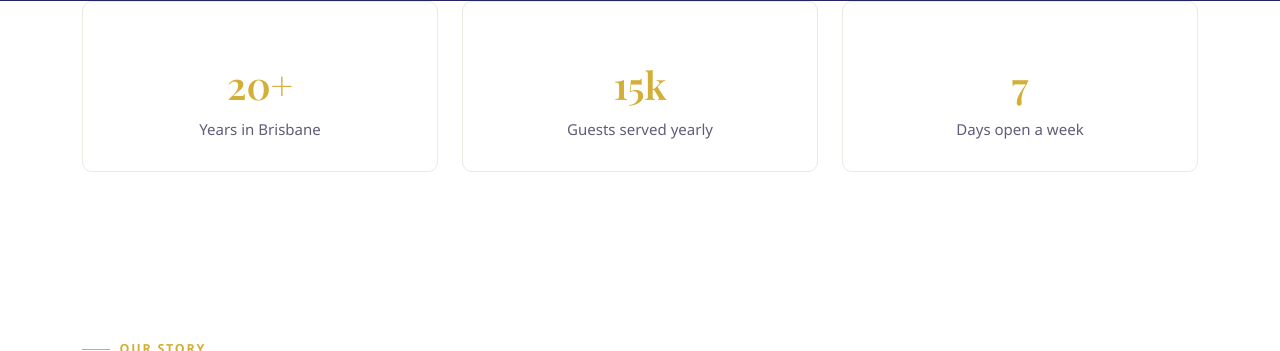
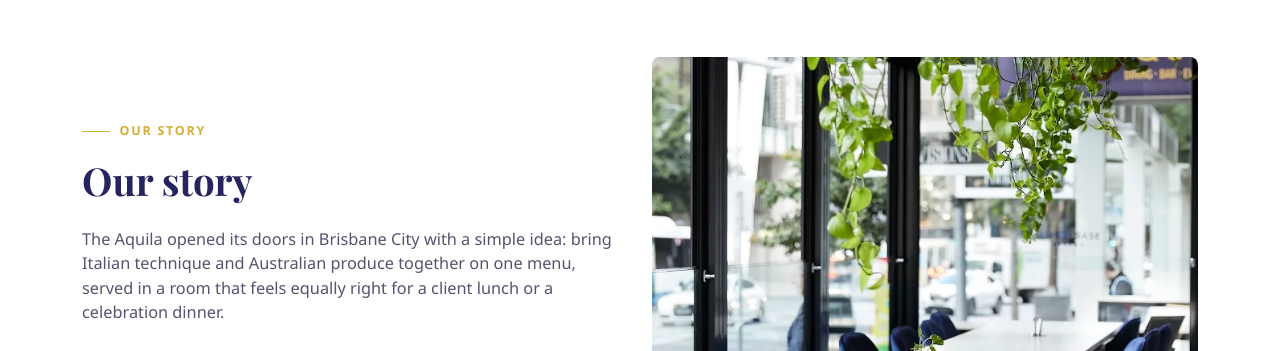
Before and after one commit to palden518/aquila_web, a Laravel app: page /about in a window 1280 px wide. Shown: the part 579-930 px from the top of the page. Run offline with Laravel 10, Linux system fonts and the light colour scheme; data comes from the database, SQL or seed files in the repository; some libraries are stand-ins or nearby versions; some web fonts are replaced.

Commit message:
about page  fix

```diff
--- a/app/Http/Controllers/AboutController.php
+++ b/app/Http/Controllers/AboutController.php
@@ -8,22 +8,46 @@ class AboutController extends Controller
 {
     public function index()
     {
+        $contentApproved = Setting::get('about_content_approved') === 'true';
+        $approvedSetting = static function (string $key, string $fallback) use ($contentApproved): string {
+            return $contentApproved
+                ? (Setting::get($key, $fallback) ?? $fallback)
+                : $fallback;
+        };
+
+        $stats = [];
+        if ($contentApproved) {
+            for ($index = 1; $index <= 3; $index++) {
+                $value = Setting::get("about_stat_{$index}_value");
+                $label = Setting::get("about_stat_{$index}_label");
+
+                if ($value !== null && trim($value) !== '' && $label !== null && trim($label) !== '') {
+                    $stats[] = [
+                        'value' => $value,
+                        'label' => $label,
+                    ];
+                }
+            }
+        }
+
         $content = [
-            'eyebrow' => Setting::get('about_eyebrow', 'Our story'),
-            'heading' => Setting::get('about_heading', 'Two decades of <span class="text-gold-italic">Brisbane hospitality</span>'),
-            'intro' => Setting::get('about_intro', "The Aquila has been a fixture of Brisbane's dining scene for over twenty years, bringing together Italian tradition and modern Australian produce for regulars, office professionals, and everyone in between."),
-            'image' => Setting::get('about_image', 'https://images.unsplash.com/photo-1414235077428-338989a2e8c0?w=1200&q=80'),
-
-            'story_heading' => Setting::get('about_story_heading', 'From a small kitchen to a Brisbane institution'),
-            'story_paragraph_1' => Setting::get('about_story_paragraph_1', 'The Aquila opened its doors in Brisbane City with a simple idea: bring Italian technique and Australian produce together on one menu, served in a room that feels equally right for a client lunch or a celebration dinner.'),
-            'story_paragraph_2' => Setting::get('about_story_paragraph_2', "Two decades on, that idea hasn't changed. Our kitchen still works with seasonal, local ingredients, our floor team still knows plenty of guests by name, and we still open our doors seven days a week for dining, drinks, and private events."),
-            'story_image' => Setting::get('about_story_image', 'https://images.unsplash.com/photo-1517248135467-4c7edcad34c4?w=1200&q=80'),
-
-            'stats' => [
-                ['value' => Setting::get('about_stat_1_value', '20+'), 'label' => Setting::get('about_stat_1_label', 'Years in Brisbane')],
-                ['value' => Setting::get('about_stat_2_value', '15k'), 'label' => Setting::get('about_stat_2_label', 'Guests served yearly')],
-                ['value' => Setting::get('about_stat_3_value', '7'), 'label' => Setting::get('about_stat_3_label', 'Days open a week')],
-            ],
+            'eyebrow' => $approvedSetting('about_eyebrow', 'Our story'),
+            'heading' => $approvedSetting('about_heading', 'About The Aquila'),
+            'intro' => $approvedSetting(
+                'about_intro',
+                'From business lunches to evening dining, The Aquila offers a refined yet welcoming space for our regulars, office professionals, and corporate guests.'
+            ),
+            'image' => 'images/about page/dining.webp',
+            'image_alt' => 'Restaurant dining area with tables and large windows',
+            'story_heading' => $approvedSetting('about_story_heading', 'Our story'),
+            'story_paragraph_1' => $approvedSetting(
+                'about_story_paragraph_1',
+                'The Aquila opened its doors in Brisbane City with a simple idea: bring Italian technique and Australian produce together on one menu, served in a room that feels equally right for a client lunch or a celebration dinner.'
+            ),
+            'story_paragraph_2' => $approvedSetting('about_story_paragraph_2', ''),
+            'story_image' => 'images/about page/outdoor.webp',
+            'story_image_alt' => 'Dining area with tables beside large windows and hanging plants',
+            'stats' => $stats,
         ];
 
         return view('about', compact('content'));
--- a/resources/views/about.blade.php
+++ b/resources/views/about.blade.php
@@ -5,24 +5,19 @@
     <meta name="viewport" content="width=device-width, initial-scale=1.0">
     <title>About Us — The Aquila, Brisbane City</title>
 
-    {{-- Google Fonts --}}
     <link rel="preconnect" href="https://fonts.googleapis.com">
     <link rel="preconnect" href="https://fonts.gstatic.com" crossorigin>
     <link href="https://fonts.googleapis.com/css2?family=Playfair+Display:ital,wght@0,600;0,700;1,600;1,700&family=Cagliostro&display=swap" rel="stylesheet">
-
-    {{-- Bootstrap CSS --}}
     <link href="https://cdn.jsdelivr.net/npm/bootstrap@5.3.3/dist/css/bootstrap.min.css" rel="stylesheet">
-
-    {{-- Page styles (same stylesheet as the rest of the site — no new CSS added) --}}
     <link rel="stylesheet" href="{{ asset('css/app.css') }}">
+    <link rel="stylesheet" href="{{ asset('css/about.css') }}">
 </head>
 <body>
-    <x-cart-flash />
+    <a class="about-skip-link" href="#main-content">Skip to main content</a>
 
-    {{-- ============================= NAVBAR ============================= --}}
     <nav class="navbar navbar-expand-lg aquila-navbar sticky-top">
         <div class="container">
-            <a class="navbar-brand" href="{{ url('/') }}">
+            <a class="navbar-brand" href="{{ route('home') }}">
                 <img src="{{ asset('images/logo.webp') }}" alt="The Aquila logo">
                 AQUILA
             </a>
@@ -40,7 +35,6 @@
                     <li class="nav-item"><a class="nav-link {{ request()->routeIs('specials') ? 'active' : '' }}" href="{{ route('specials') }}">Specials &amp; packages</a></li>
                     <li class="nav-item"><a class="nav-link {{ request()->routeIs('events') ? 'active' : '' }}" href="{{ route('events') }}">Events &amp; catering</a></li>
                     <li class="nav-item"><a class="nav-link {{ request()->routeIs('about') ? 'active' : '' }}" href="{{ route('about') }}">About</a></li>
-                    <!-- <li class="nav-item"><a class="nav-link {{ request()->routeIs('ordermenu') ? 'active' : '' }}" href="{{ route('ordermenu') }}">Order</a></li> -->
                     <li class="nav-item"><a class="nav-link {{ request()->routeIs('contact') ? 'active' : '' }}" href="{{ route('contact') }}">Contact</a></li>
                     <li class="nav-item"><x-cart-link /></li>
                 </ul>
@@ -50,11 +44,14 @@
         </div>
     </nav>
 
-    {{-- ============================= HERO ============================= --}}
+    <main id="main-content">
         <header class="hero-section">
             <div class="container">
+                @php
+                    $heroImageExists = $content['image'] && is_file(public_path($content['image']));
+                @endphp
                 <div class="row align-items-center gy-5">
-                <div class="col-lg-5">
+                    <div class="{{ $heroImageExists ? 'col-lg-5' : 'col-lg-8' }}">
                         <span class="eyebrow">{{ $content['eyebrow'] }}</span>
                         <h1 class="hero-heading">{!! $content['heading'] !!}</h1>
                         <p class="hero-copy">{{ $content['intro'] }}</p>
@@ -64,16 +61,18 @@
                         </div>
                     </div>
 
+                    @if ($heroImageExists)
                         <div class="col-lg-7">
                             <div class="hero-gallery-main">
-                        <img src="{{ $content['image'] }}" alt="Inside The Aquila">
+                                <img class="about-image" src="{{ asset($content['image']) }}" alt="{{ $content['image_alt'] }}">
                             </div>
                         </div>
+                    @endif
                 </div>
             </div>
         </header>
 
-    {{-- ============================= STATS ============================= --}}
+        @if (!empty($content['stats']))
             <section class="section-padded pt-0">
                 <div class="container">
                     <div class="row g-4">
@@ -88,27 +87,33 @@
                     </div>
                 </div>
             </section>
+        @endif
 
-    {{-- ============================= OUR STORY ============================= --}}
         <section class="section-padded" id="about">
             <div class="container">
+                @php
+                    $storyImageExists = $content['story_image'] && is_file(public_path($content['story_image']));
+                @endphp
                 <div class="row align-items-center gy-5">
-                <div class="col-lg-6">
+                    <div class="{{ $storyImageExists ? 'col-lg-6' : 'col-lg-12' }}">
                         <span class="eyebrow">Our story</span>
                         <h2 class="section-heading mb-4">{{ $content['story_heading'] }}</h2>
                         <p class="section-lede">{{ $content['story_paragraph_1'] }}</p>
+                        @if ($content['story_paragraph_2'] !== '')
                             <p>{{ $content['story_paragraph_2'] }}</p>
+                        @endif
                     </div>
+                    @if ($storyImageExists)
                         <div class="col-lg-6">
                             <div class="hero-gallery-main">
-                        <img src="{{ $content['story_image'] }}" alt="The Aquila kitchen and team">
+                                <img class="about-image" src="{{ asset($content['story_image']) }}" alt="{{ $content['story_image_alt'] }}">
                             </div>
                         </div>
+                    @endif
                 </div>
             </div>
         </section>
 
-    {{-- ============================= WHY AQUILA (shared with homepage) ============================= --}}
         <section class="section-padded pt-0">
             <div class="container">
                 <span class="eyebrow">Why Aquila</span>
@@ -118,7 +123,7 @@
                     <div class="col-lg-3 col-md-6">
                         <div class="feature-card" style="text-align:center;">
                             <div class="feature-icon" style="display:flex;align-items:center;justify-content:center;margin:0 auto;">
-                            <svg width="20" height="20" viewBox="0 0 24 24" fill="none" stroke="currentColor" stroke-width="1.8" stroke-linecap="round" stroke-linejoin="round">
+                                <svg aria-hidden="true" width="20" height="20" viewBox="0 0 24 24" fill="none" stroke="currentColor" stroke-width="1.8" stroke-linecap="round" stroke-linejoin="round">
                                     <path d="M7 2v6a2 2 0 0 0 2 2v12"></path>
                                     <path d="M7 2a2 2 0 0 0-2 2v4a2 2 0 0 0 2 2"></path>
                                     <path d="M17 2a5 5 0 0 0-5 5v15"></path>
@@ -132,7 +137,7 @@
                     <div class="col-lg-3 col-md-6">
                         <div class="feature-card" style="text-align:center;">
                             <div class="feature-icon" style="display:flex;align-items:center;justify-content:center;margin:0 auto;">
-                            <svg width="20" height="20" viewBox="0 0 24 24" fill="none" stroke="currentColor" stroke-width="1.8" stroke-linecap="round" stroke-linejoin="round">
+                                <svg aria-hidden="true" width="20" height="20" viewBox="0 0 24 24" fill="none" stroke="currentColor" stroke-width="1.8" stroke-linecap="round" stroke-linejoin="round">
                                     <rect x="2" y="7" width="20" height="14" rx="2"></rect>
                                     <path d="M16 21V5a2 2 0 0 0-2-2h-4a2 2 0 0 0-2 2v16"></path>
                                 </svg>
@@ -144,7 +149,7 @@
                     <div class="col-lg-3 col-md-6">
                         <div class="feature-card" style="text-align:center;">
                             <div class="feature-icon" style="display:flex;align-items:center;justify-content:center;margin:0 auto;">
-                            <svg width="20" height="20" viewBox="0 0 24 24" fill="none" stroke="currentColor" stroke-width="1.8" stroke-linecap="round" stroke-linejoin="round">
+                                <svg aria-hidden="true" width="20" height="20" viewBox="0 0 24 24" fill="none" stroke="currentColor" stroke-width="1.8" stroke-linecap="round" stroke-linejoin="round">
                                     <rect x="3" y="4" width="18" height="18" rx="2"></rect>
                                     <path d="M16 2v4"></path>
                                     <path d="M8 2v4"></path>
@@ -163,7 +168,7 @@
                     <div class="col-lg-3 col-md-6">
                         <div class="feature-card" style="text-align:center;">
                             <div class="feature-icon" style="display:flex;align-items:center;justify-content:center;margin:0 auto;">
-                            <svg width="20" height="20" viewBox="0 0 24 24" fill="none" stroke="currentColor" stroke-width="1.8" stroke-linecap="round" stroke-linejoin="round">
+                                <svg aria-hidden="true" width="20" height="20" viewBox="0 0 24 24" fill="none" stroke="currentColor" stroke-width="1.8" stroke-linecap="round" stroke-linejoin="round">
                                     <path d="M17 21v-2a4 4 0 0 0-4-4H5a4 4 0 0 0-4 4v2"></path>
                                     <circle cx="9" cy="7" r="4"></circle>
                                     <path d="M23 21v-2a4 4 0 0 0-3-3.87"></path>
@@ -178,23 +183,22 @@
             </div>
         </section>
 
-    {{-- ============================= PLAN YOUR VISIT / CTA ============================= --}}
         <section class="cta-section">
             <div class="container">
                 <span class="eyebrow">— Plan your visit —</span>
                 <h2 class="cta-heading">Reserve your table or enquire about <span class="text-gold-italic">catering</span></h2>
-            <p class="cta-copy">Open 7 days for dining, bar service, and events. Reach out for reservations, catering, or corporate functions.</p>
+                <p class="cta-copy">Reach out for reservations, catering, or corporate functions.</p>
                 <a href="{{ route('contact') }}#reserve" class="btn btn-aquila-gold">Get in touch</a>
             </div>
         </section>
+    </main>
 
-    {{-- ============================= FOOTER ============================= --}}
     <footer class="aquila-footer">
         <div class="container">
             <div class="row gy-4">
                 <div class="col-lg-4 col-md-6">
                     <h4>AQUILA</h4>
-                    <p>Fine dining, takeaway, and catering in Brisbane City — Italian and Australian cuisine, open 7 days.</p>
+                    <p>Fine dining, takeaway, and catering in Brisbane City — Italian and Australian cuisine.</p>
                     <div class="mt-3">
                         <a href="#" class="social-icon" aria-label="Facebook">
                             <svg width="16" height="16" viewBox="0 0 24 24" fill="currentColor"><path d="M22 12a10 10 0 1 0-11.6 9.9v-7H7.9V12h2.5V9.8c0-2.5 1.5-3.9 3.8-3.9 1.1 0 2.2.2 2.2.2v2.4h-1.2c-1.2 0-1.6.8-1.6 1.6V12h2.8l-.4 2.9h-2.4v7A10 10 0 0 0 22 12Z"/></svg>
@@ -220,7 +224,6 @@
                     <div class="footer-col-title">Visit us</div>
                     <ul>
                         <li>Brisbane City, Queensland</li>
-                        <li>Open 7 days</li>
                     </ul>
                 </div>
 
@@ -241,7 +244,6 @@
         </div>
     </footer>
 
-    {{-- Bootstrap JS bundle --}}
     <script src="https://cdn.jsdelivr.net/npm/bootstrap@5.3.3/dist/js/bootstrap.bundle.min.js"></script>
 </body>
 </html>
```
Lines whose indentation alone changed are shown as unchanged.
